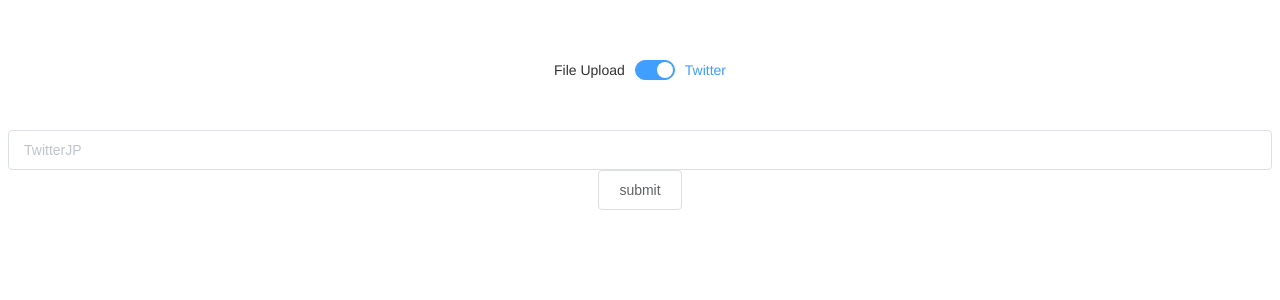
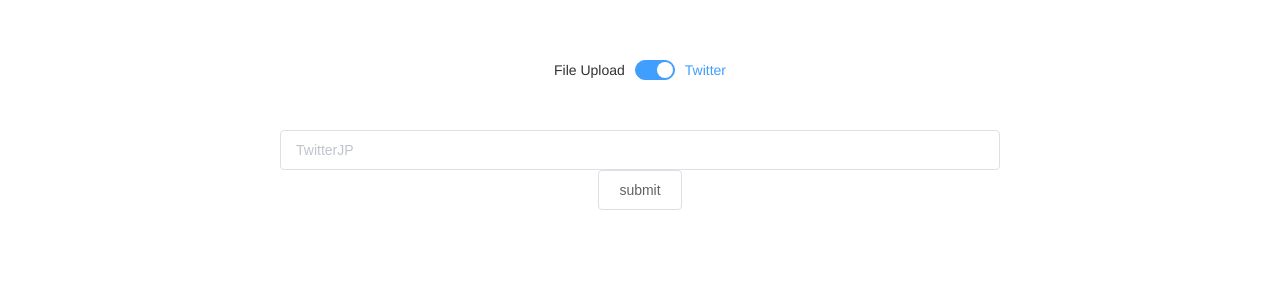
Before and after one commit to t-morisawa/rekognition, a Vue app in the folder front/: page / in a window 1280 px wide. Shown: the top 300 px of the page. Built offline with nearby package versions, Linux system fonts and the light colour scheme.

Commit message:
update form

```diff
--- a/front/src/components/Twitter.vue
+++ b/front/src/components/Twitter.vue
@@ -1,9 +1,9 @@
 <template>
     <div>
-        <form>
-            <el-input placeholder="TwitterJP" v-model="input"></el-input>
-            <el-button @click="submit" type="submit">submit</el-button>
-        </form>
+        <el-form class="form">
+            <el-input placeholder="TwitterJP" v-model="input" :disabled="isSubmitting"></el-input>
+            <el-button @click="submit">submit</el-button>
+        </el-form>
         <div class="image-container">
             <div v-for="datum in data" v-bind:key="datum.img_url">
                <el-image
@@ -72,4 +72,9 @@ export default {
 .upload:hover {
     color: #409EFF;
 }
+
+.form {
+    max-width: 720px;
+    margin: 0 auto;
+}
 </style>
```
